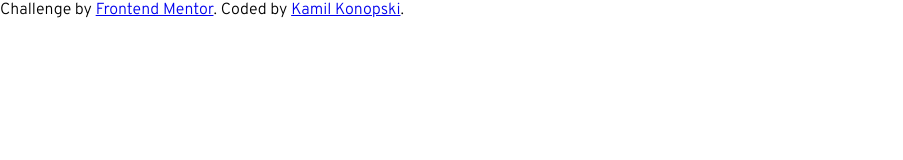
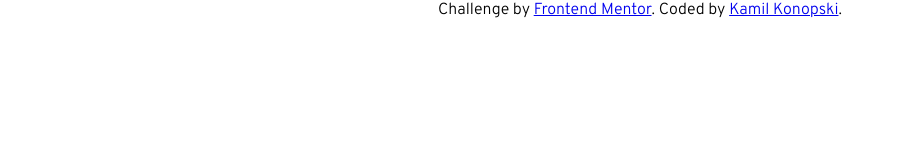
Before and after one commit to KamilKonopski/blogr-landing-page-main, a plain HTML site: page index.html in a window 1280 px wide. Shown: the whole page, without its empty margins (0-903 px from the left). Drawn offline with Linux system fonts and the light colour scheme.

Commit message:
add resets styles

```diff
--- a/scss/_reset.scss
+++ b/scss/_reset.scss
@@ -8,4 +8,10 @@
 // font-family: 'Ubuntu', sans-serif;
 body {
 	font-family: "Overpass", sans-serif;
+	margin: 0 auto;
+	max-width: 1440px;
 }
+
+.attribution {
+	text-align: center;
+}
```
Also changed, not shown: css/style.css, 1 other file.
